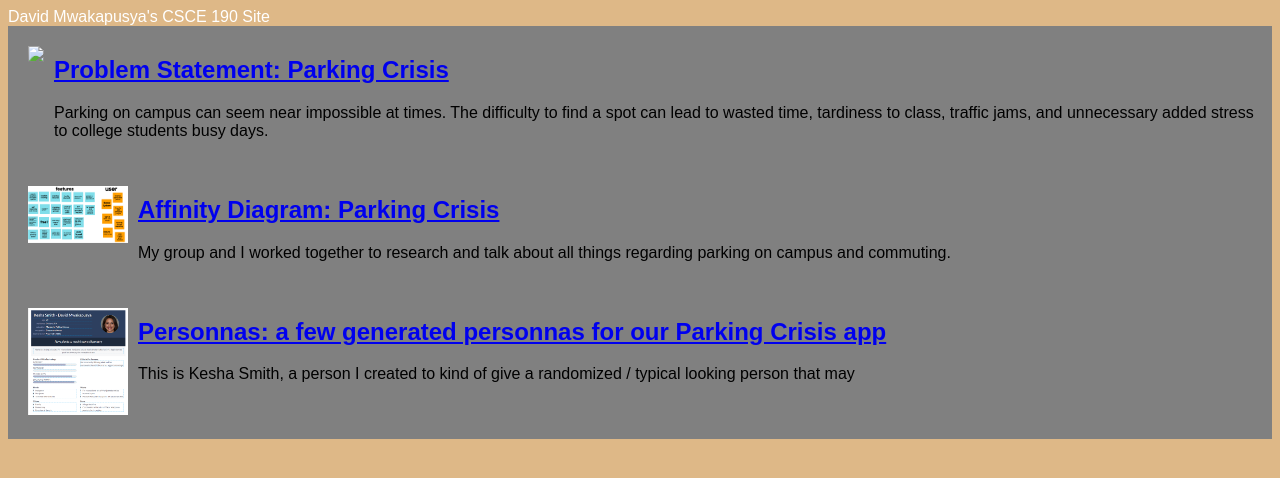
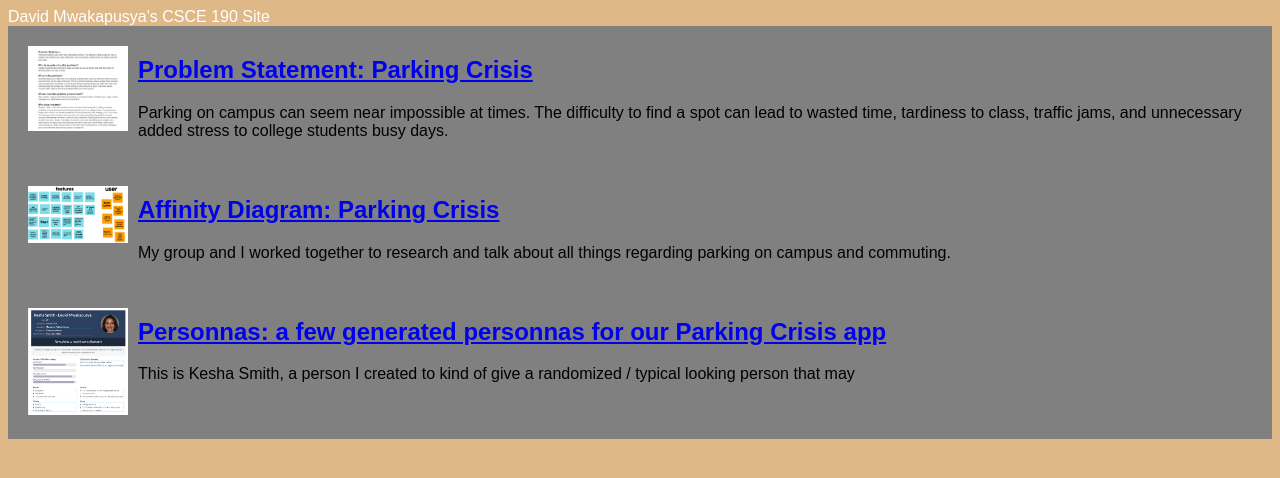
Before and after one commit to DavidMwakapusya/DavidMwakapusya.github.io, a plain HTML site: page index.html in a window 1280 px wide. Drawn offline with Linux system fonts and the light colour scheme.

Commit message:
Update index.html

```diff
--- a/index.html
+++ b/index.html
@@ -9,7 +9,7 @@
 
             <!-- Problem Statement Assignment-->
             <section class="assignment">
-                <a href="Files/probelm-statement.pdf"><img src="Images/problem-statement.png"></a>
+                <a href="Files/probelm-statement.pdf"><img src="Images/Problem Statement .png"></a>
                 <section class="ass-details">
                     <a href="Files/probelm-statement.pdf"><h2 >Problem Statement: Parking Crisis</h2></a>
                     <p>
```
